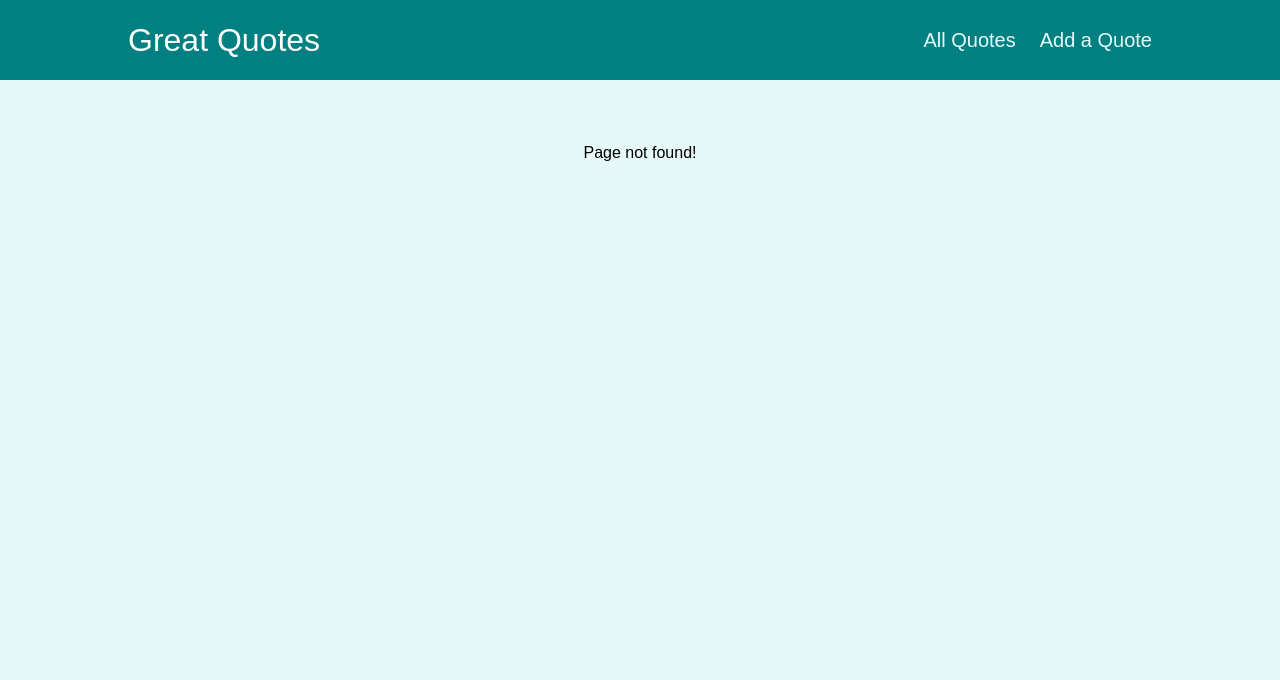
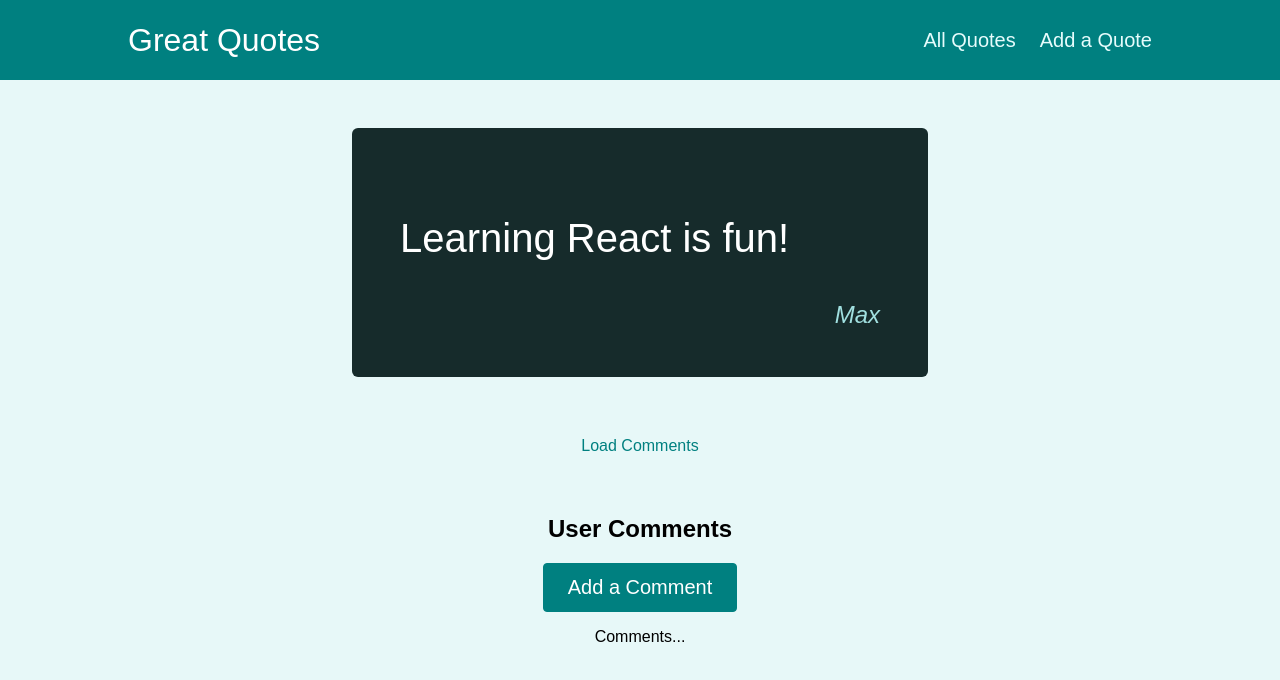
Before and after one commit to Nasruddinkhan/user-app, a React (Create React App) app: page /quotes/q1/comments in a window 1280 px wide. Before the commit this address had no page. Shown: the top 680 px of the page. Built offline with nearby package versions, Linux system fonts and the light colour scheme.

Commit message:
add the child routing

```diff
--- a/src/App.js
+++ b/src/App.js
@@ -1,4 +1,4 @@
-import { Route, Routes } from "react-router-dom";
+import { Navigate, Route, Routes } from "react-router-dom";
 import Layout from "./components/layout/Layout ";
 
 import AllQuotes from "./pages/AllQuotes";
@@ -10,11 +10,12 @@ const App = () => {
   return (
     <Layout>
       <Routes>
-        <Route path="/" element={<AllQuotes />} exact />
-        <Route path="/quotes" element={<AllQuotes />} exact />
-        <Route path="/quotes/:quoteId" element={<QuoteDetail />} exact />
-        <Route path="/new-quote" element={<NewQuote />} exact />
-        <Route path="*" element={<NotFound/>} exact />
+        <Route exact path="/" element={ <Navigate to= "/quotes" />} />
+        <Route exact path="/quotes" element={<AllQuotes />} />
+        <Route path="/quotes/:quoteId/*" element={<QuoteDetail />} />
+
+        <Route path="/new-quote" element={<NewQuote />} />
+        <Route path="*" element={<NotFound />} />
       </Routes>
     </Layout>
   );
--- a/src/components/MainHeader.js
+++ b/src/components/MainHeader.js
@@ -9,12 +9,12 @@ const MainHeader = () => {
       <nav>
         <ul>
           <li>
-            <NavLink activeClassName={classes.active} to="/welcome">
+            <NavLink className={(navData)=> navData.isActive ? classes.active : ''} to="/welcome">
               Welcome
             </NavLink>
           </li>
           <li>
-            <NavLink activeClassName={classes.active} to="/products">
+            <NavLink className={(navData)=> navData.isActive ? classes.active : ''} to="/products">
               Products
             </NavLink>
           </li>
--- a/src/pages/QuoteDetail.js
+++ b/src/pages/QuoteDetail.js
@@ -1,5 +1,5 @@
 import { Fragment } from "react";
-import { useParams, Route, Routes } from "react-router-dom";
+import { useParams, Route, Routes, Link } from "react-router-dom";
 
 import Comments from "../components/comments/Comments";
 import HighlightedQuote from "../components/quotes/HighlightedQuote";
@@ -8,21 +8,25 @@ const DUMMY_QUOTES = [
   { id: "q2", author: "Maximilian", text: "Learning React is great!" },
 ];
 const QuoteDetail = () => {
-const params = useParams();
+  const params = useParams();
 
-const quote = DUMMY_QUOTES.find((quote) => quote.id === params.quoteId);
-
-if (!quote) {
-  return <p>No quote found!</p>;
-}
+  const quote = DUMMY_QUOTES.find((quote) => quote.id === params.quoteId);
+  console.log();
+  if (!quote) {
+    return <p>No quote found!</p>;
+  }
   return (
     <Fragment>
-      {/* <h1>Quote Detail Page</h1>
-      <p>{params.quoteId}</p> */}
       <HighlightedQuote text={quote.text} author={quote.author} />
+
+      <div className="centered">
+        <Link className="btn--flat" to={`/quotes/${params.quoteId}/comments`}>
+          Load Comments
+        </Link>
+      </div>
       <Routes>
         <Route
-          path={`/quotes/${params.quoteId}/comments`}
+          path="comments"
           element={<Comments />}
         />
       </Routes>
```
Also changed, not shown: src/components/comments/NewCommentForm.js (line endings or trailing spaces).
